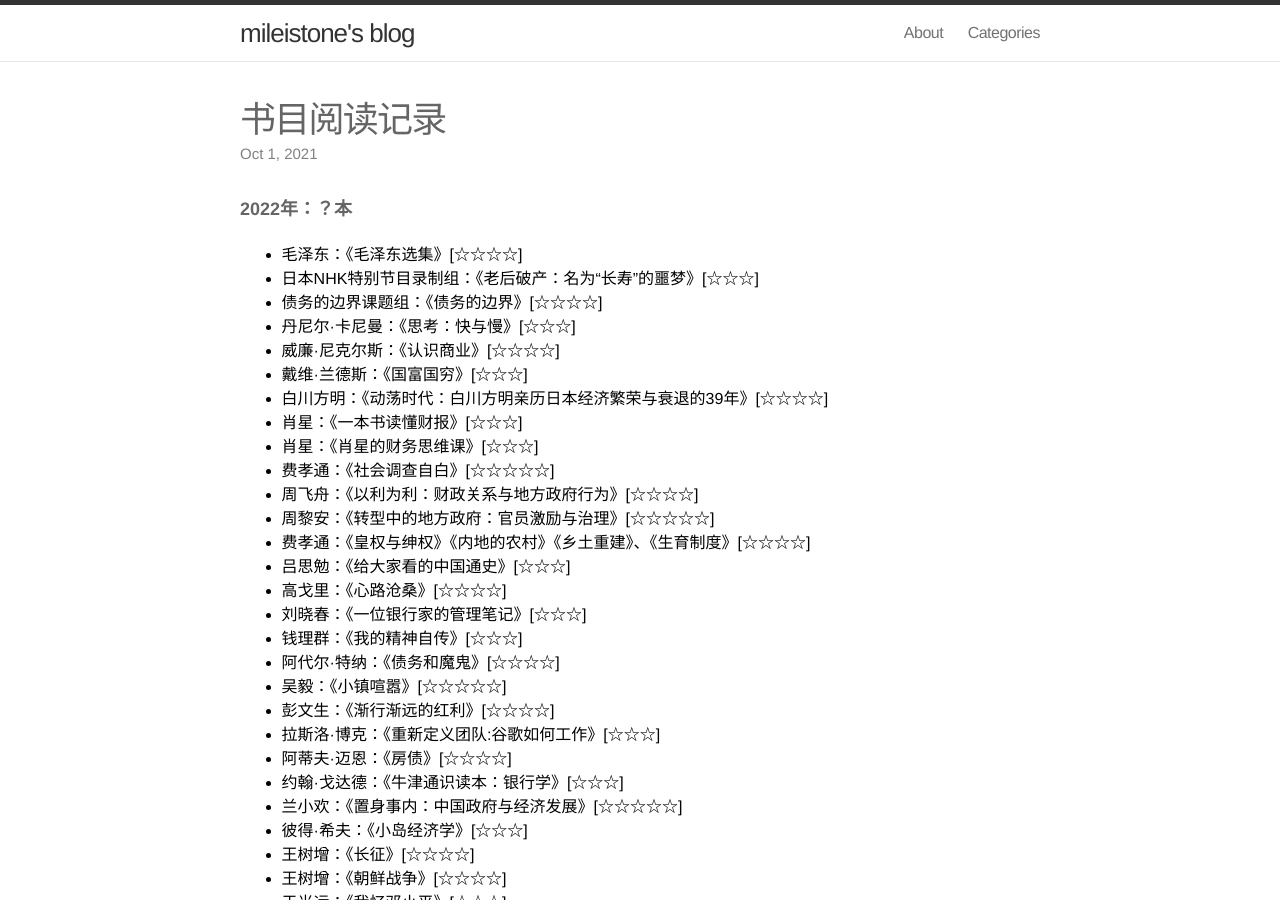
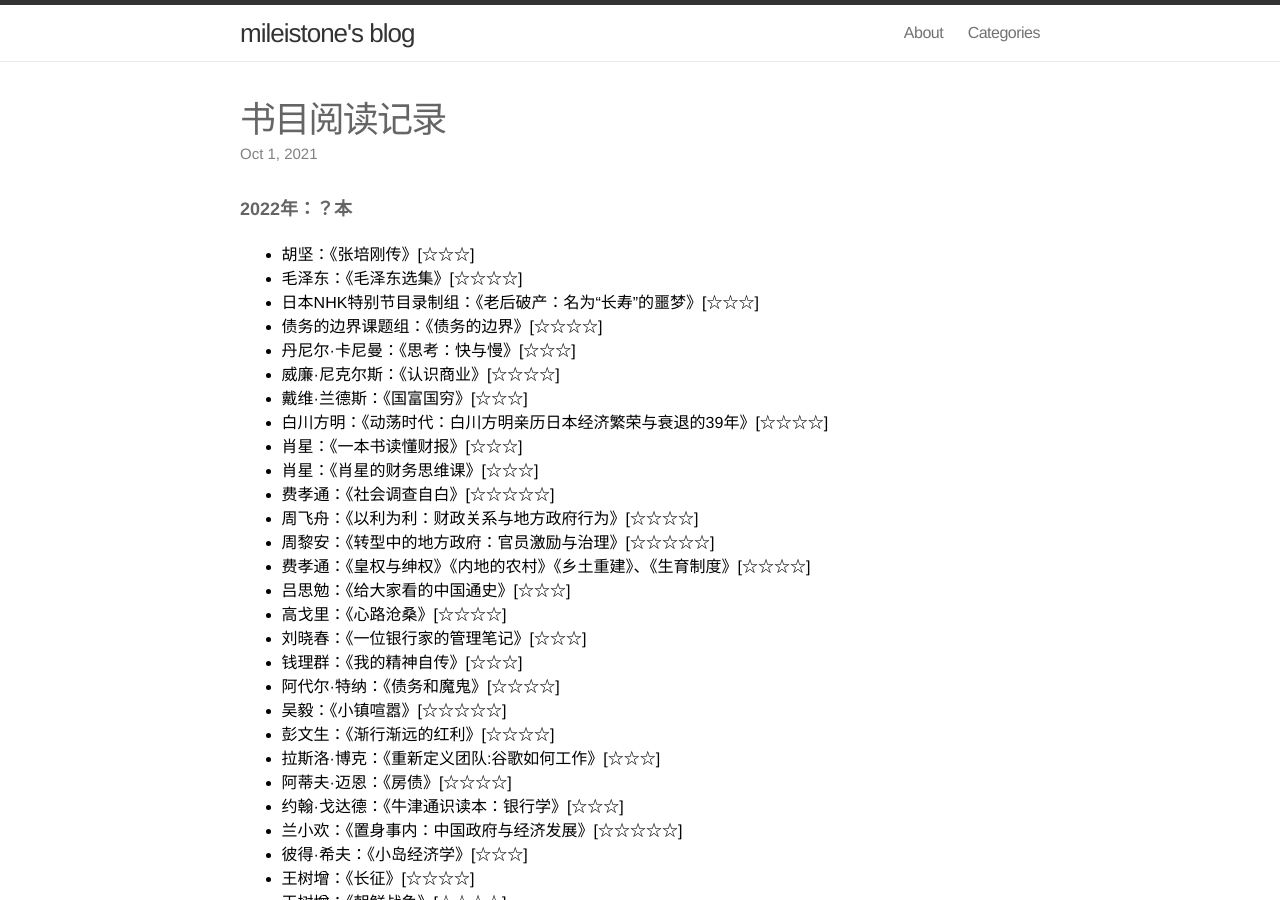
Before and after one commit to mileistone/mileistone.github.io, a Jekyll site: the page built from _posts/2021-10-01-books.md, in a window 1280 px wide and 900 px high. Built offline with Jekyll 4.4.1, drawn with Linux system fonts in a browser that asks for light colours.

Commit message:
Update 2021-10-01-books.md

```diff
--- a/_posts/2021-10-01-books.md
+++ b/_posts/2021-10-01-books.md
@@ -8,6 +8,7 @@ date: 2021-10-01 22:00:00
 ---
 
 ##### 2022年：？本
+- 胡坚：《张培刚传》[☆☆☆]
 - 毛泽东：《毛泽东选集》[☆☆☆☆]
 - 日本NHK特别节目录制组：《老后破产：名为“长寿”的噩梦》[☆☆☆]
 - 债务的边界课题组：《债务的边界》[☆☆☆☆]
```
